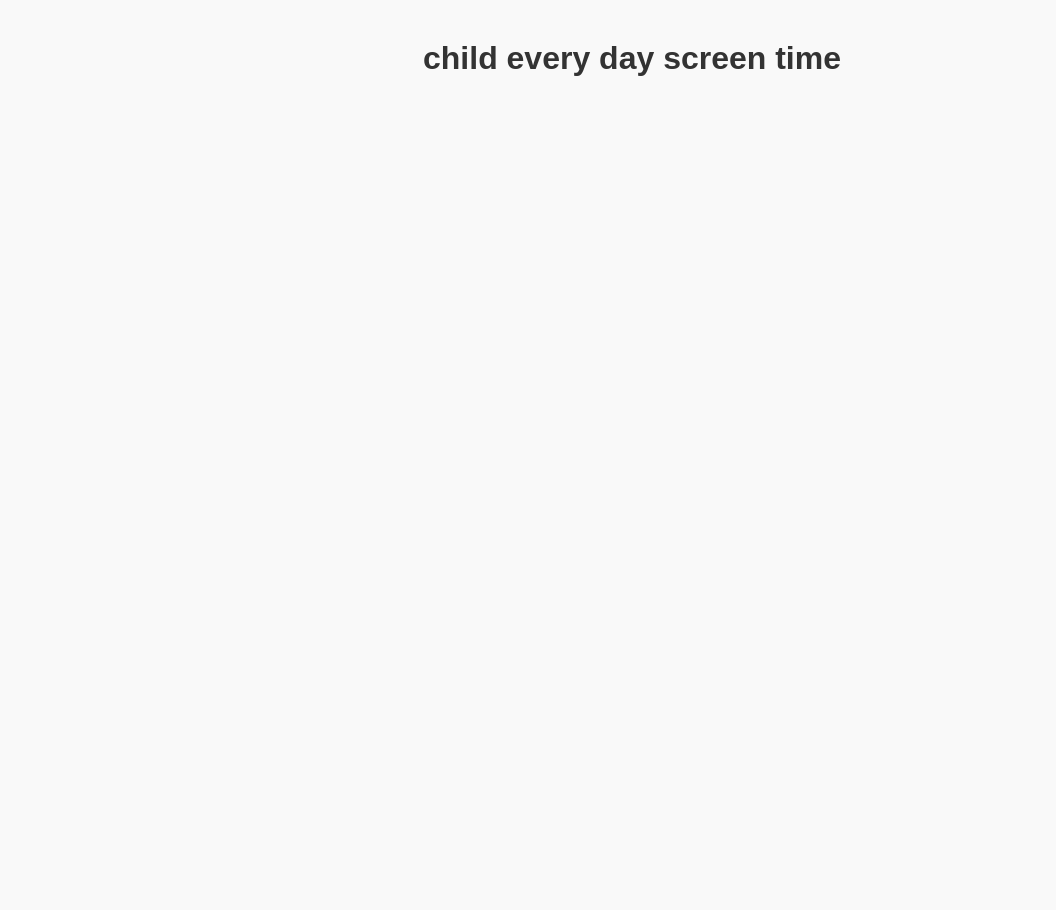
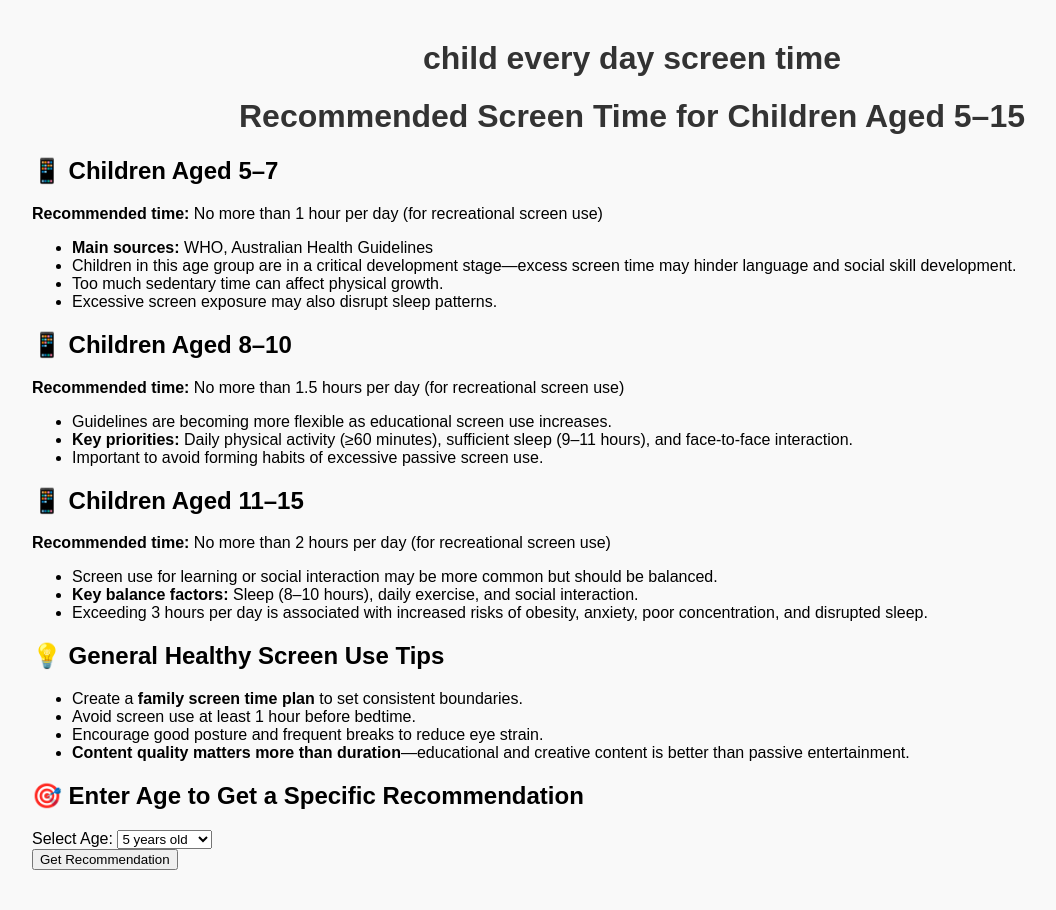
Before and after one commit to HuKaiLiLaJi/FIT5120main, a Flask app: page /epic1 in a window 1280 px wide. Shown: the whole page, without its empty margins (8-1064 px from the left). Before the commit the page ends 76 px from the top, so only its background shows below. Run offline with Flask 3, Linux system fonts and the light colour scheme; some libraries are stand-ins or nearby versions.

Commit message:
epic1 almost finished

```diff
--- a/app/pyfiles/app.py
+++ b/app/pyfiles/app.py
@@ -9,7 +9,7 @@ app = Flask(__name__,template_folder='../templates',static_folder='../static')
 app.config['SQLALCHEMY_DATABASE_URI'] = 'sqlite:///calendar.db'
 app.config['SQLALCHEMY_TRACK_MODIFICATIONS'] = False
 db.init_app(app)
-client = OpenAI(api_key="sk-02e20ead4b434e64b235311055365479", base_url="https://api.deepseek.com")
+client = OpenAI(api_key="", base_url="https://api.deepseek.com")
 
 @app.before_request
 def create_tables():
@@ -139,5 +139,30 @@ def analyze_with_deepseek():
     return jsonify({'message': analysis_result})
 
 
+@app.route('/get-age-recommendation',methods=['POST'])
+def get_age_recommendation():
+    data = request.get_json()
+    age = data.get('age')
+    if age is None:
+        return jsonify({'recommendation': 'No age provided'}), 400
+    response=client.chat.completions.create(
+        model='deepseek-chat',
+        messages=[
+            {
+                'role':'system',
+                'content':'你是一个健康生活助手，请分析用户的事件安排并给出健康建议'
+            },
+            {
+                'role':'user',
+                'content':f"""请给出年龄为{age}的儿童的每日屏幕（包括手机电脑）使用时长的建议，要求用英语回答"""
+            }
+        ],
+        stream=False
+    )
+    analysis_result = response.choices[0].message.content
+    return jsonify({'recommendation': analysis_result})
+
+
+
 if __name__ == '__main__':
     app.run(debug=True)
--- /dev/null
+++ b/app/static/epic1.css
@@ -0,0 +1,15 @@
+body {
+    font-family: Arial, sans-serif;
+    margin: 40px;
+    background-color: #f9f9f9;
+  }
+
+  h1 {
+    text-align: center;
+    color: #333;
+  }
+
+  .tableauContainer {
+    max-width: 900px;
+    margin: 0 auto;
+  }
--- a/app/static/epic1.js
+++ b/app/static/epic1.js
@@ -8,3 +8,23 @@ document.addEventListener("DOMContentLoaded", function () {
     scriptElement.src = 'https://public.tableau.com/javascripts/api/viz_v1.js';
     vizElement.parentNode.insertBefore(scriptElement, vizElement);
   });
+
+
+  function submitAge() {
+    const age = document.getElementById('age').value;
+    fetch('/get-age-recommendation', {
+      method: 'POST',
+      headers: {
+        'Content-Type': 'application/json'
+      },
+      body: JSON.stringify({ age: parseInt(age) })
+    })
+    .then(response => response.json())
+    .then(data => {
+      document.getElementById('recommendation').innerHTML = data.recommendation;
+    })
+    .catch(error => {
+      document.getElementById('recommendation').innerHTML = 'Error getting recommendation.';
+      console.error('Error:', error);
+    });
+  }
--- a/app/templates/epic1.html
+++ b/app/templates/epic1.html
@@ -2,22 +2,8 @@
 <html lang="en">
 <head>
   <meta charset="UTF-8">
-  <title>child every day screen time</title>
-  <style>
-    body {
-      font-family: Arial, sans-serif;
-      margin: 40px;
-      background-color: #f9f9f9;
-    }
-    h1 {
-      text-align: center;
-      color: #333;
-    }
-    .tableauContainer {
-      max-width: 900px;
-      margin: 0 auto;
-    }
-  </style>
+  <title>epic1</title>
+  <link rel="stylesheet" href="{{ url_for('static', filename='epic1.css') }}">
 </head>
 <body>
   <h1>child every day screen time</h1>
@@ -51,5 +37,70 @@
   </div>
 
   <script src="{{ url_for('static', filename='epic1.js') }}"></script>
+
+  <h1>Recommended Screen Time for Children Aged 5–15</h1>
+
+  <section>
+    <h2>📱 Children Aged 5–7</h2>
+    <p><strong>Recommended time:</strong> No more than 1 hour per day (for recreational screen use)</p>
+    <ul>
+      <li><strong>Main sources:</strong> WHO, Australian Health Guidelines</li>
+      <li>Children in this age group are in a critical development stage—excess screen time may hinder language and social skill development.</li>
+      <li>Too much sedentary time can affect physical growth.</li>
+      <li>Excessive screen exposure may also disrupt sleep patterns.</li>
+    </ul>
+  </section>
+
+  <section>
+    <h2>📱 Children Aged 8–10</h2>
+    <p><strong>Recommended time:</strong> No more than 1.5 hours per day (for recreational screen use)</p>
+    <ul>
+      <li>Guidelines are becoming more flexible as educational screen use increases.</li>
+      <li><strong>Key priorities:</strong> Daily physical activity (≥60 minutes), sufficient sleep (9–11 hours), and face-to-face interaction.</li>
+      <li>Important to avoid forming habits of excessive passive screen use.</li>
+    </ul>
+  </section>
+
+  <section>
+    <h2>📱 Children Aged 11–15</h2>
+    <p><strong>Recommended time:</strong> No more than 2 hours per day (for recreational screen use)</p>
+    <ul>
+      <li>Screen use for learning or social interaction may be more common but should be balanced.</li>
+      <li><strong>Key balance factors:</strong> Sleep (8–10 hours), daily exercise, and social interaction.</li>
+      <li>Exceeding 3 hours per day is associated with increased risks of obesity, anxiety, poor concentration, and disrupted sleep.</li>
+    </ul>
+  </section>
+
+  <section>
+    <h2>💡 General Healthy Screen Use Tips</h2>
+    <ul>
+      <li>Create a <strong>family screen time plan</strong> to set consistent boundaries.</li>
+      <li>Avoid screen use at least 1 hour before bedtime.</li>
+      <li>Encourage good posture and frequent breaks to reduce eye strain.</li>
+      <li><strong>Content quality matters more than duration</strong>—educational and creative content is better than passive entertainment.</li>
+    </ul>
+  </section>
+  <section class="age-input">
+    <h2>🎯 Enter Age to Get a Specific Recommendation</h2>
+    <label for="age">Select Age:</label>
+    <select id="age">
+      <!-- 5 to 15 options -->
+      <script>
+        for (let i = 5; i <= 15; i++) {
+          document.write(`<option value="${i}">${i} years old</option>`);
+        }
+      </script>
+    </select>
+    <br>
+    <button onclick="submitAge()" class="btn btn-secondary">Get Recommendation</button>
+
+    <div id="recommendation"></div>
+  </section>
+
+
+
+
+
+
 </body>
 </html>
```
